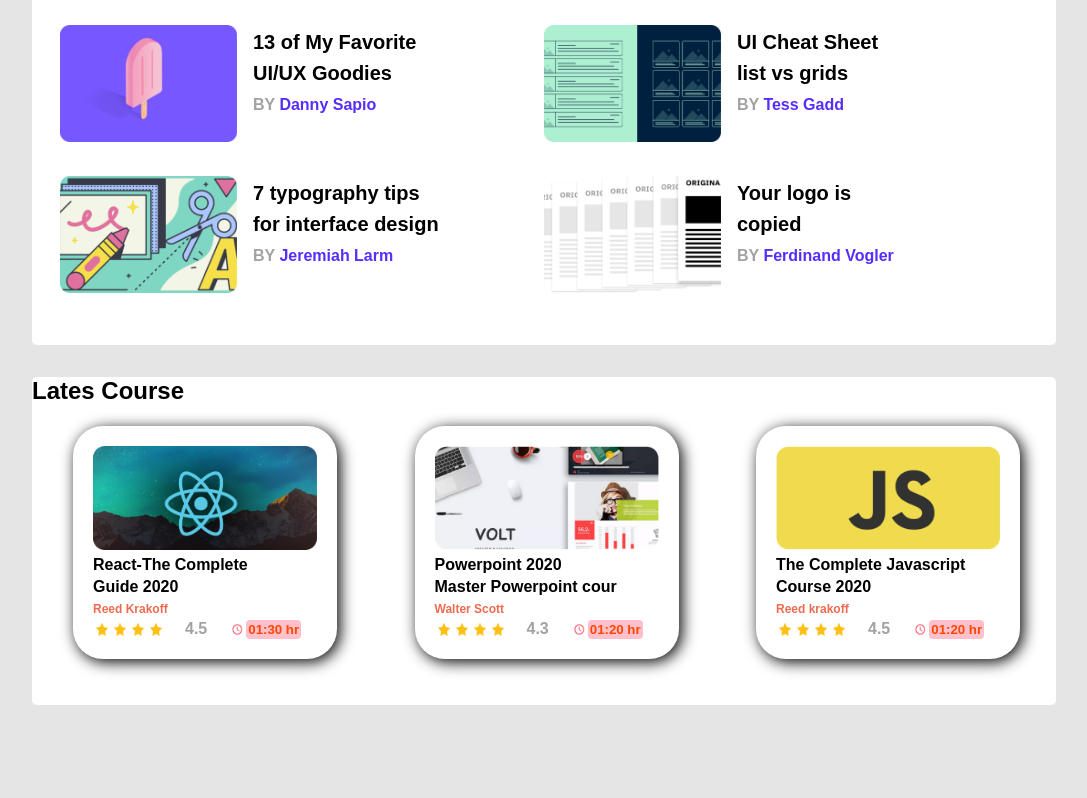
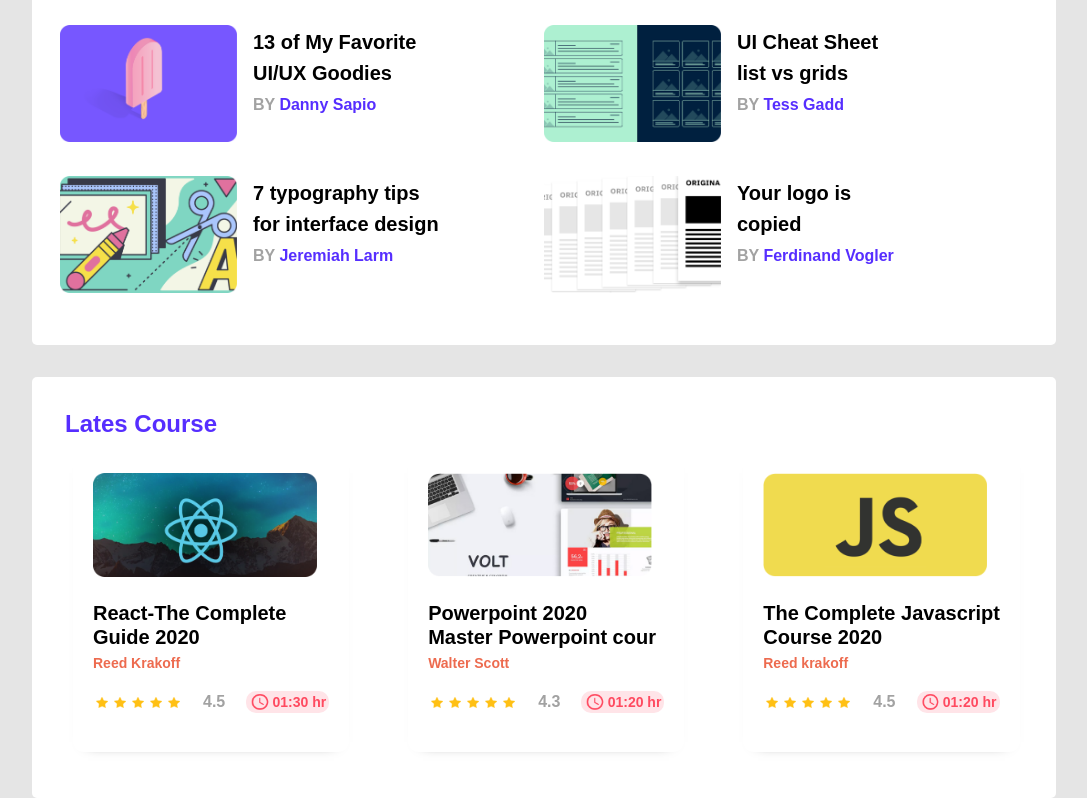
Before and after one commit to SuptiJahan/Leader-Board-Project, a plain HTML site: page index.html in a window 1280 px wide. Shown: the part 474-1272 px from the top of the page, without its empty margins (96-1183 px from the left). Before the commit the page ends 1179 px from the top, so only its background shows below. Drawn offline with Linux system fonts and the light colour scheme.

Commit message:
last part done

```diff
--- a/css/style.css
+++ b/css/style.css
@@ -134,15 +134,21 @@
 .latest.course {
     display: flex;
     justify-content: space-between;
-    margin: 21px 36px 26px 41px;
+    margin: 15px 36px 26px 41px;
 }
 .inner-course {
     line-height: 22px;
     font-size: 16px;
 }
+.inner-course h4 {
+    font-size: 20px;
+    padding: 20px 0 6px 0;
+    line-height: 24px;
+}
 .inner-course h5 {
-    font-size: 12px;
+    font-size: 14px;
     color: var(--text);
+    line-height: 17px;
 }
 .images img {
     width: 12px;
@@ -155,15 +161,37 @@
     padding: 0px  21px 0px 20px;
     color: var(--acent);
 }
+h5 {
+    color: var(--minimum);
+    font-size: 14px;
+}
 .images h5 {
     color: orangered;
     background: pink;
     border-radius: 4px;
     padding: 2px;
 }
+.last-icon img {
+    width: 20.3px;
+    height: 20.3px;
+    padding-right:3px;
+}
 .section_inner {
     box-sizing: border-box;
     padding: 20px;
-    box-shadow: 3px 3px 15px;
-    border-radius: 30px;
-    border: none;}
+    box-shadow: 0px 5px 13px -15px;
+    border-radius: 11px;
+}
+
+.last-icon {
+    display: flex;
+    align-items: center;
+    background-color: #FFE4E8;
+    border-radius: 10px;
+    padding: 1px 3px;
+}
+.end-line {
+    display: flex;
+    align-items: center;
+    padding: 19px 0;
+}
--- a/index.html
+++ b/index.html
@@ -104,7 +104,7 @@
    <section id="last-section">
        <div class="container">
            <div class="last_content">
-               <h2>Lates Course</h2>
+               <h1>Lates Course</h1>
                <div class="latest course">
                    <div class="section_inner">
                       <div class="course_content"><img src="img/course-1.png" alt=""></div>
@@ -112,15 +112,18 @@
                          <h4>React-The Complete <br> Guide 2020</h4>
                          <h5>Reed Krakoff</h5>
                       </div>
-                      <div class="images"
+                      <div class="end-line">
+                      <div class="images">
                          <img src="img/star.png" alt="">
                          <img src="img/star.png" alt="">
                          <img src="img/star.png" alt="">
                          <img src="img/star.png" alt="">
                         <img src="img/star.png" alt="">
+                       </div>
                         <h4 class="point">4.5</h4>
-                        <img class="clock-img" src="img/clock.png" alt="">
-                        <h5>01:30 hr</h5>
+                        <div class="last-icon">
+                        <img src="img/clock.png" alt="">
+                        <h5>01:30 hr</h5></div>
                       </div>
                       </div>
                    <div class="section_inner">
@@ -129,15 +132,18 @@
                        <h4>Powerpoint 2020 <br> Master Powerpoint cour</h4>
                        <h5>Walter Scott</h5>
                     </div>
-                    <div class="images"
+                    <div class="end-line">
+                    <div class="images">
                        <img src="img/star.png" alt="">
                        <img src="img/star.png" alt="">
                        <img src="img/star.png" alt="">
                        <img src="img/star.png" alt="">
                        <img src="img/star.png" alt="">
+                       </div>
                        <h4 class="point">4.3</h4>
-                       <img class="clock-img" src="img/clock.png" alt="">
-                       <h5>01:20 hr</h5>
+                       <div class="last-icon">
+                       <img src="img/clock.png" alt="">
+                       <h5>01:20 hr</h5></div>
                     </div>
                     </div>
                  <div class="section_inner">
@@ -146,15 +152,19 @@
                        <h4>The Complete Javascript <br> Course 2020</h4>
                        <h5>Reed krakoff</h5>
                     </div>
-                    <div class="images"
+                    <div class="end-line">
+                    <div class="images">
                        <img src="img/star.png" alt="">
                        <img src="img/star.png" alt="">
                        <img src="img/star.png" alt="">
                        <img src="img/star.png" alt="">
                        <img src="img/star.png" alt="">
+                    </div>
                        <h4 class="point">4.5</h4>
-                       <img class="clock-img" src="img/clock.png" alt="">
+                    <div class="last-icon">
+                       <img src="img/clock.png" alt="">
                        <h5>01:20 hr</h5>
+                    </div>
                     </div>
                   </div>
                 </div>
```
Lines whose indentation alone changed are shown as unchanged.
